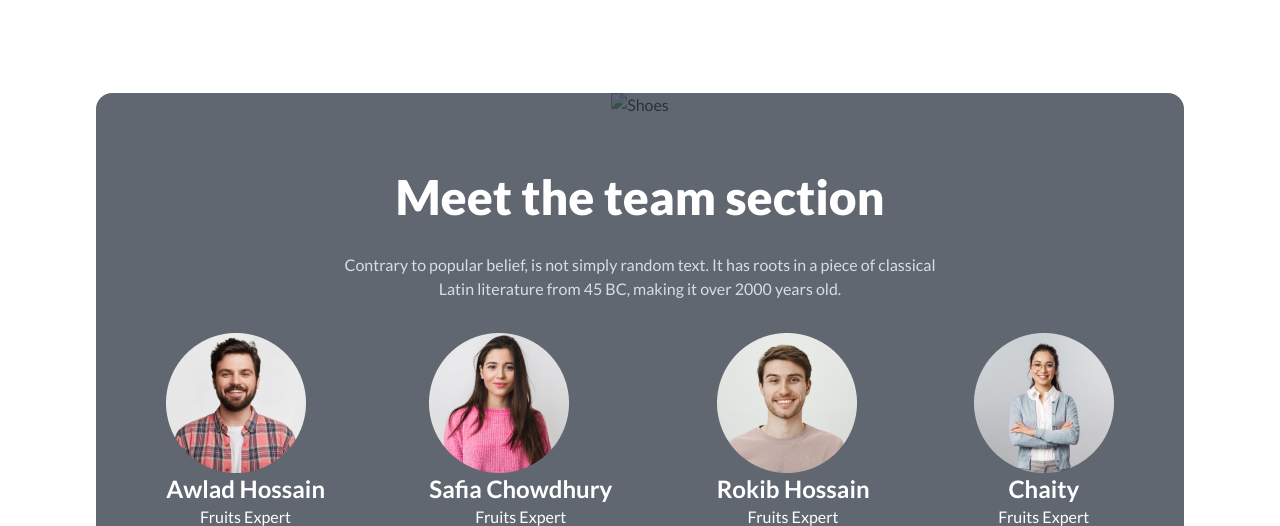
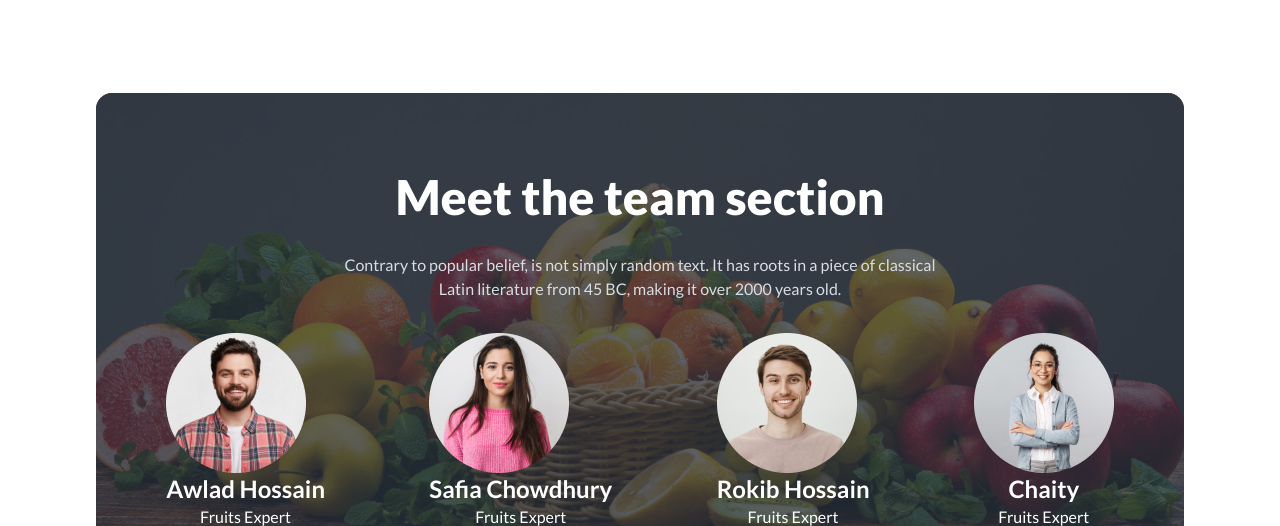
Before and after one commit to Soikot1137/fruit-bruit, a plain HTML site: page index.html in a window 1280 px wide. Shown: the part 1957-2483 px from the top of the page. Drawn offline with nearby package versions, Linux system fonts and the light colour scheme; the site is published under a folder, as on GitHub Pages, so addresses that start at the root find nothing.

Commit message:
final task

```diff
--- a/index.html
+++ b/index.html
@@ -397,7 +397,7 @@
         <!-- customer review section -->
         <section>
             <div class="card lg:px-24 px-3 py-24  image-full">
-                <figure><img class="rounded-none" src="/images/banner1.png" alt="Shoes" /></figure>
+                <figure><img class="rounded-none" src="images/banner1.png" alt="Shoes" /></figure>
                 <div class="card-body text-center pt-20">
                     <h2 class=" text-5xl  text-white font-extrabold">Meet the team section</h2>
                     <p class="p-6">Contrary to popular belief, is not simply random text. It has roots in a piece of
```
